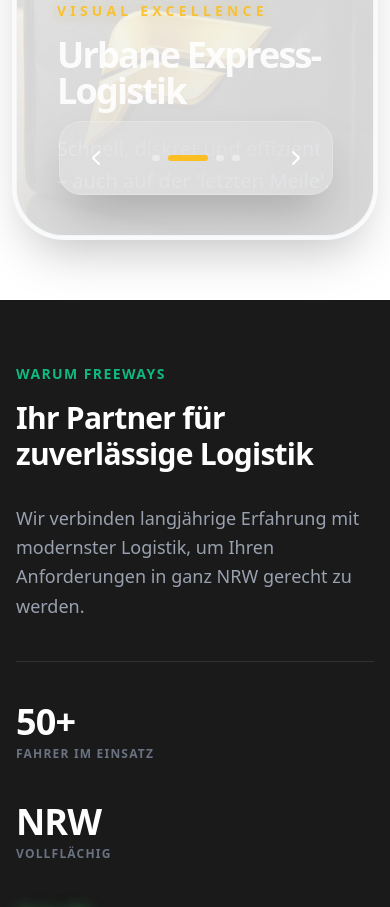
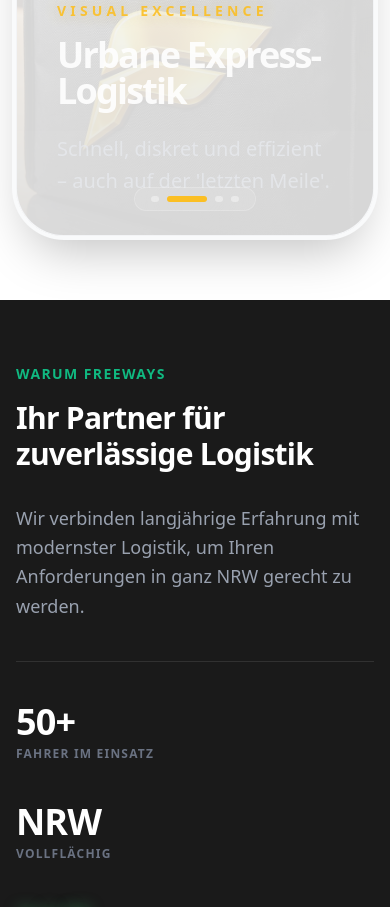
Before and after one commit to freewaysinfo/website, a Next.js app: page / in a window 390 px wide. Shown: the part 3680-4587 px from the top of the page. Built offline with nearby package versions, Linux system fonts and the light colour scheme.

Commit message:
style: final mobile UI polish (hidden slider arrows + menu visibility)

```diff
--- a/src/components/freeways/ServiceShowcase.tsx
+++ b/src/components/freeways/ServiceShowcase.tsx
@@ -92,10 +92,10 @@
             </motion.div>
 
             {/* Controls */}
-            <div className="absolute bottom-10 right-10 flex items-center gap-6 bg-white/10 backdrop-blur-2xl p-3 rounded-3xl border border-white/20 shadow-2xl">
+            <div className="absolute bottom-6 right-1/2 translate-x-1/2 md:translate-x-0 md:bottom-10 md:right-10 flex items-center gap-4 bg-white/10 backdrop-blur-2xl p-2 md:p-3 rounded-2xl md:rounded-3xl border border-white/20 shadow-2xl">
               <button
                 onClick={prevSlide}
-                className="w-12 h-12 rounded-2xl flex items-center justify-center text-white hover:bg-white hover:text-black transition-all cursor-pointer group active:scale-90"
+                className="hidden md:flex w-12 h-12 rounded-2xl items-center justify-center text-white hover:bg-white hover:text-black transition-all cursor-pointer group active:scale-90"
                 aria-label="Vorheriges Bild"
               >
                 <ChevronLeft className="h-6 w-6 group-hover:scale-110 transition-transform" />
@@ -114,7 +114,7 @@
               </div>
               <button
                 onClick={nextSlide}
-                className="w-12 h-12 rounded-2xl flex items-center justify-center text-white hover:bg-white hover:text-black transition-all cursor-pointer group active:scale-90"
+                className="hidden md:flex w-12 h-12 rounded-2xl items-center justify-center text-white hover:bg-white hover:text-black transition-all cursor-pointer group active:scale-90"
                 aria-label="Nächstes Bild"
               >
                 <ChevronRight className="h-6 w-6 group-hover:scale-110 transition-transform" />
```
